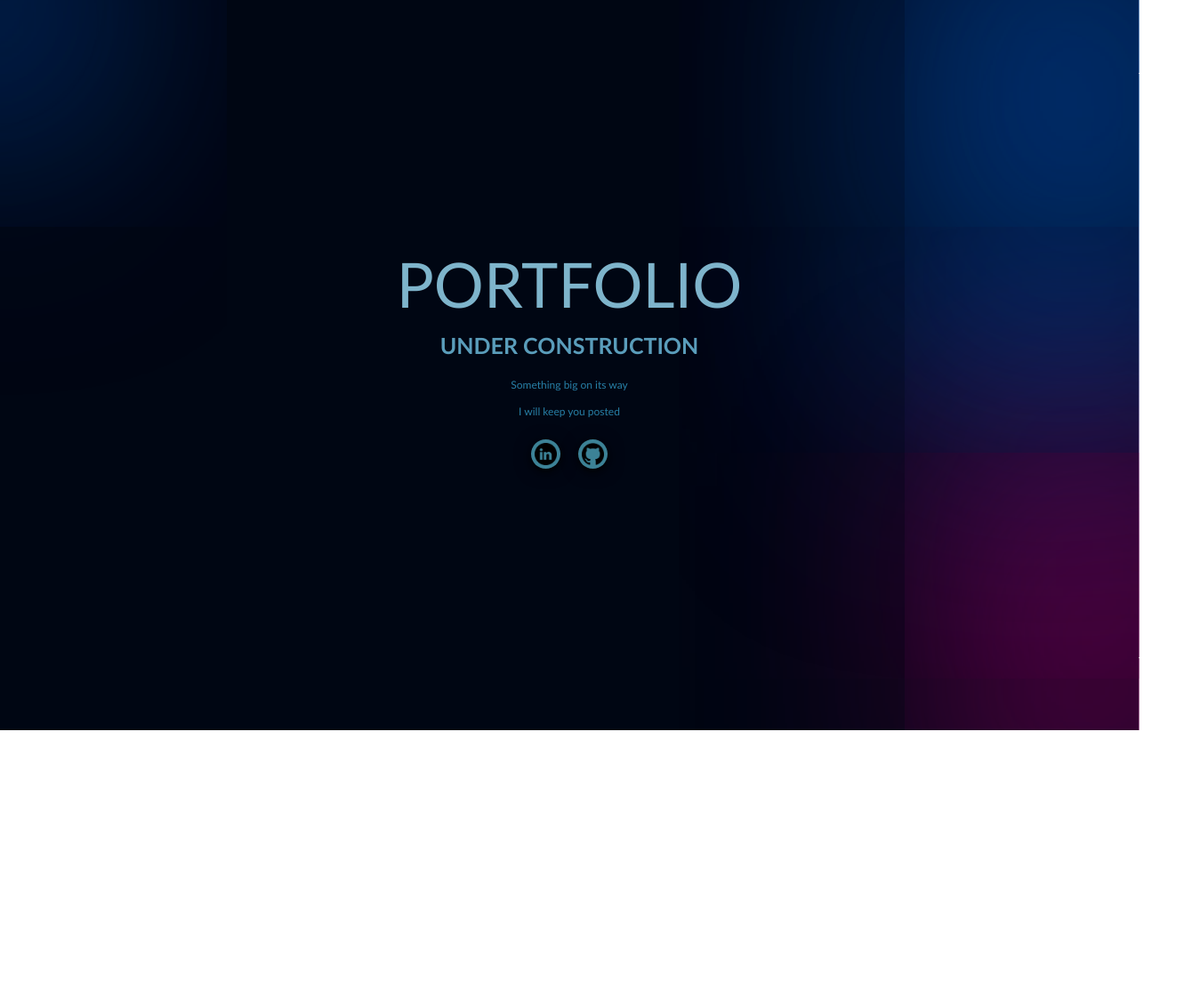
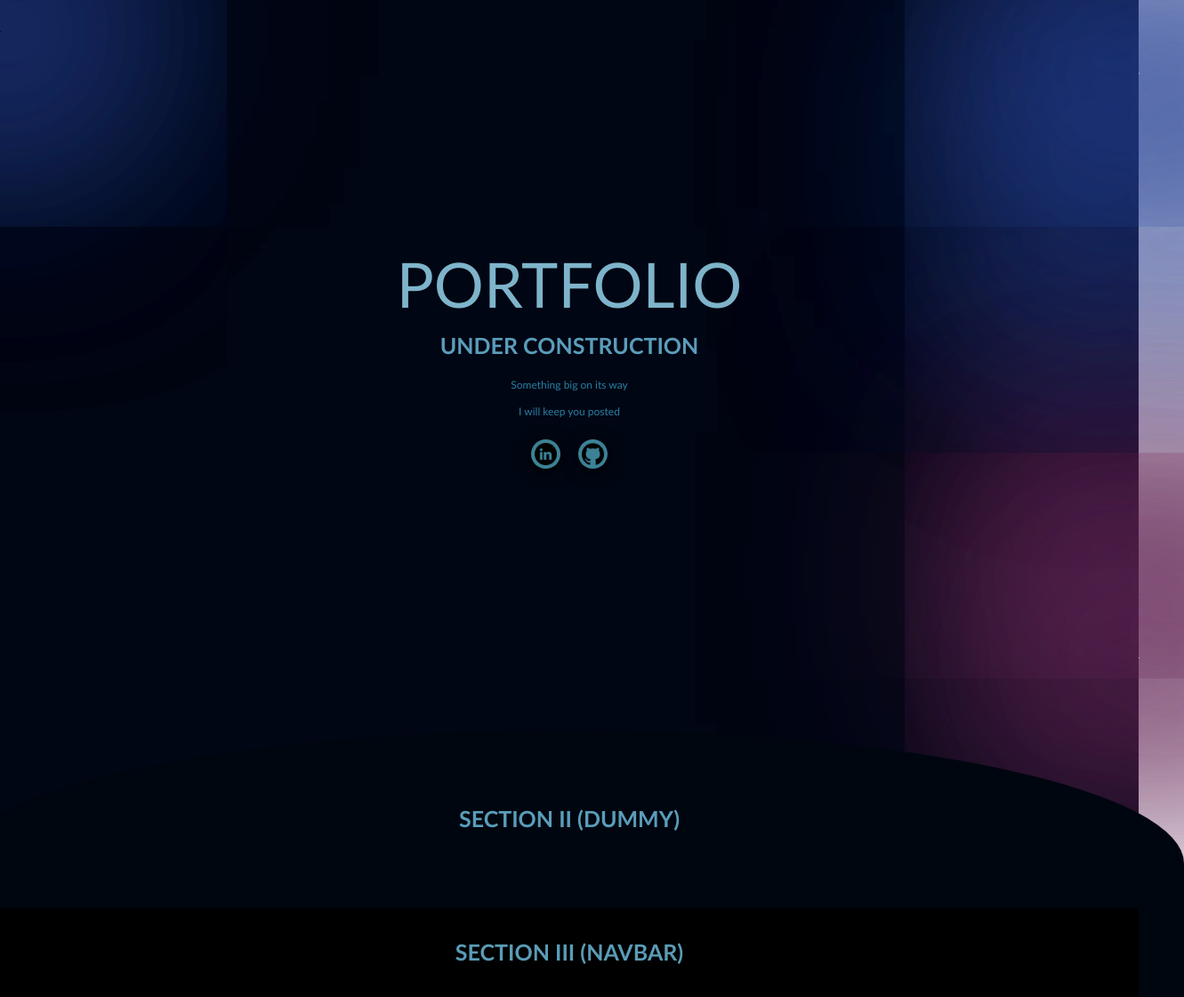
Before and after one commit to muthu-kumaravel/muthu-kumaravel.github.io, an Angular app: page / in a window 1280 px wide. Shown: the whole page at 89% size, 1331 px wide, since content can reach past the window. Before the commit the page ends 821 px from the top, so only its background shows below. Built offline with nearby package versions, Linux system fonts and the light colour scheme.

Commit message:
ADD : Multiple sections and modified tint and gradient of the side shadows

```diff
--- a/src/app/app.component.html
+++ b/src/app/app.component.html
@@ -1,4 +1,8 @@
+<!-- SECTION 1 -->
 <div class = main-div>
+  <div class = "div_gradient_right_bottom"></div>
+  <div class = "div_gradient_right_top"></div>
+  <div class = "div_gradient_left_top"></div>
   <div class = "div_gradient_right_bottom"></div>
   <div class = "div_gradient_right_top"></div>
   <div class = "div_gradient_left_top"></div>
@@ -23,6 +27,20 @@
       </a>
     </div>
   </div>
+</div>
+
+
+<!-- SECTION 2 -->
+<div class = "s2-main-div">
+  <div class = "s2-semi-circle">
+    <h2 class="s2-h2">SECTION II (DUMMY)</h2>
+  </div>
+</div>
+
+
+<!-- SECTION 3 -->
+<div class = "s3-main-div">
+  <h2 class="s3-h2">SECTION III (NAVBAR)</h2>
 </div>
 
 <router-outlet></router-outlet>
--- a/src/app/app.component.scss
+++ b/src/app/app.component.scss
@@ -35,7 +35,6 @@ p {
 }
 
 /////////////////////////////////////////////////////////////
-// VARIABLE CHANGES
 // SECTION 1
 /////////////////////////////////////////////////////////////
 
@@ -55,8 +54,8 @@ p {
   height: 1px;
   border-radius: 50%;
   box-shadow:
-    0 0 40vw 15vw rgba(100, 0, 78, 0.5),
-    0 -7.5vw 45vw 20vw rgba(100, 0, 78, 0.6);
+    0 0 40vw 10vw rgba(100, 38, 87, 0.5),
+    0 -7.5vw 45vw 15vw rgba(100, 38, 87, 0.6);
   display: flex;
   position: absolute;
   left : 100%
@@ -67,8 +66,8 @@ p {
   height: 1px;
   border-radius: 50%;
   box-shadow:
-    0 0 45vw 20vw rgba(0, 64, 148, 0.5),
-    0 7.5vw 50vw 25vw rgba(0, 64, 148, 0.4);
+    0 0 45vw 12vw rgba(38, 64, 148, 0.5),
+    0 7.5vw 50vw 17vw rgba(38, 64, 148, 0.4);
   display: flex;
   position: absolute;
   left : 100%;
@@ -79,11 +78,11 @@ p {
   height: 1px;
   border-radius: 15%;
   box-shadow:
-    0 0 40vw 15vw rgba(0, 64, 148, 0.5),
-    0 0 60vw 20vw rgba(0, 64, 148, 0.4);
+    0 0 40vw 8vw rgba(38, 64, 148, 0.5),
+    0 0 60vw 12vw rgba(38, 64, 148, 0.4);
   display: flex;
   position: absolute;
-  left : -10%;
+  left : 0%;
 }
 
 // Class for Div containing main contents of the page
@@ -121,7 +120,7 @@ p {
 }
 
 // WIDTH Conditional formatting fo the Section One
-// If the page WIDTH is more than 600 (FIXED)
+// If the page WIDTH is more than 600 and less than 1366(FIXED)
 @media screen and (min-width: 600px) {
   h1 {
       font-size: 70px;
@@ -136,7 +135,7 @@ p {
 
   .content {
     padding: 0 0px;
-    width: 60%;
+    width: 600px;
   }
 
   .circle-link {
@@ -218,7 +217,7 @@ p {
     top: 85px;
   }
   .div_gradient_left_top {
-    top: -85px;
+    top: 30px;
   }
 }
 
@@ -239,7 +238,7 @@ p {
     top: 82px;
   }
   .div_gradient_left_top {
-    top: -82px;
+    top: 35px;
   }
 }
 
@@ -260,6 +259,67 @@ p {
     top: 77px;
   }
   .div_gradient_left_top {
-    top: -77px;
+    top: 40px;
   }
 }
+
+/////////////////////////////////////////////////////////////
+// SECTION 2 (DIVIDER)
+/////////////////////////////////////////////////////////////
+
+// Main Div content of the first section
+.s2-main-div
+{
+  background: #000613;
+  width: 100%;
+  display: flex;
+  justify-content: center;
+  align-items: center;
+  height: 300px;
+}
+
+.s2-semi-circle {
+  display: flex;
+  height: 300px;
+  position: absolute;
+  width: 108%;
+  background: #00060f;
+  border-radius: 50% 50% 0 0;
+  justify-content: center;
+  align-items: center;
+}
+
+// Class for Div containing main contents of the page
+.s2-h2 {
+  align-items: center;
+  position: absolute;
+  left: 50%;
+  top: 100px;
+  transform: translate(-50%, -50%);
+}
+
+/////////////////////////////////////////////////////////////
+// SECTION 3 (NAVBAR)
+/////////////////////////////////////////////////////////////
+
+// Main Div content of the first section
+.s3-main-div
+{
+  background: #000000;
+  width: 100%;
+  display: flex;
+  justify-content: center;
+  align-items: center;
+  margin-top: -100px;
+  height: 100px;
+  position: absolute;
+}
+
+// Class for Div containing main contents of the page
+.s3-h2 {
+  align-items: center;
+  position: absolute;
+  left: 50%;
+  top: 50%;
+  transform: translate(-50%, -50%);
+}
--- a/src/app/app.module.ts
+++ b/src/app/app.module.ts
@@ -5,6 +5,7 @@ import { AppRoutingModule } from './app-routing.module';
 import { AppComponent } from './app.component';
 import { BrowserAnimationsModule } from '@angular/platform-browser/animations';
 
+import { MaterialModule } from './material';
 @NgModule({
   declarations: [
     AppComponent
@@ -12,7 +13,8 @@ import { BrowserAnimationsModule } from '@angular/platform-browser/animations';
   imports: [
     BrowserModule,
     AppRoutingModule,
-    BrowserAnimationsModule
+    BrowserAnimationsModule,
+    MaterialModule
   ],
   providers: [],
   bootstrap: [AppComponent]
```
Also changed, not shown: src/app/material.ts (added, +20 -0 lines), 3 other files (tests, documents, lock files or other folders).
